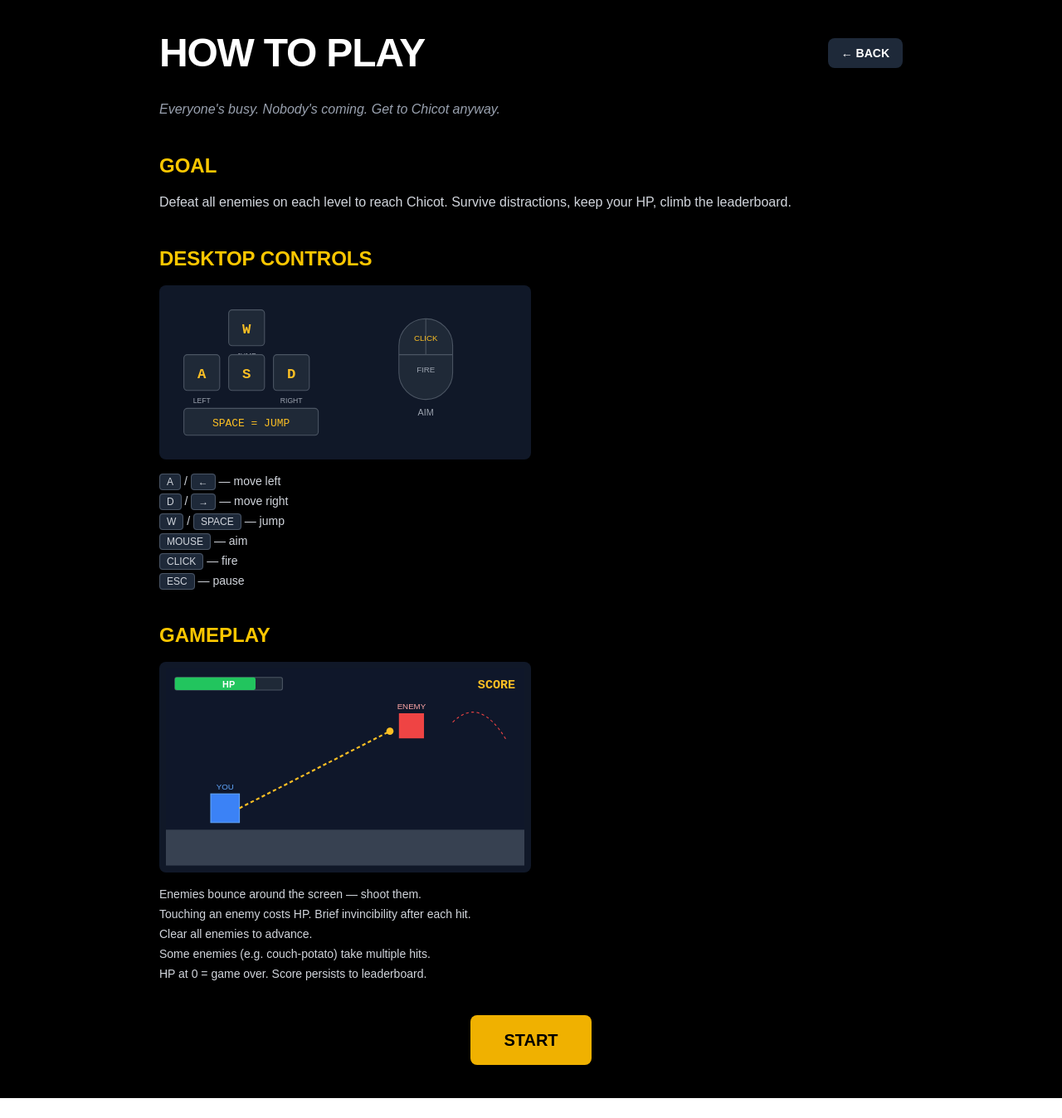
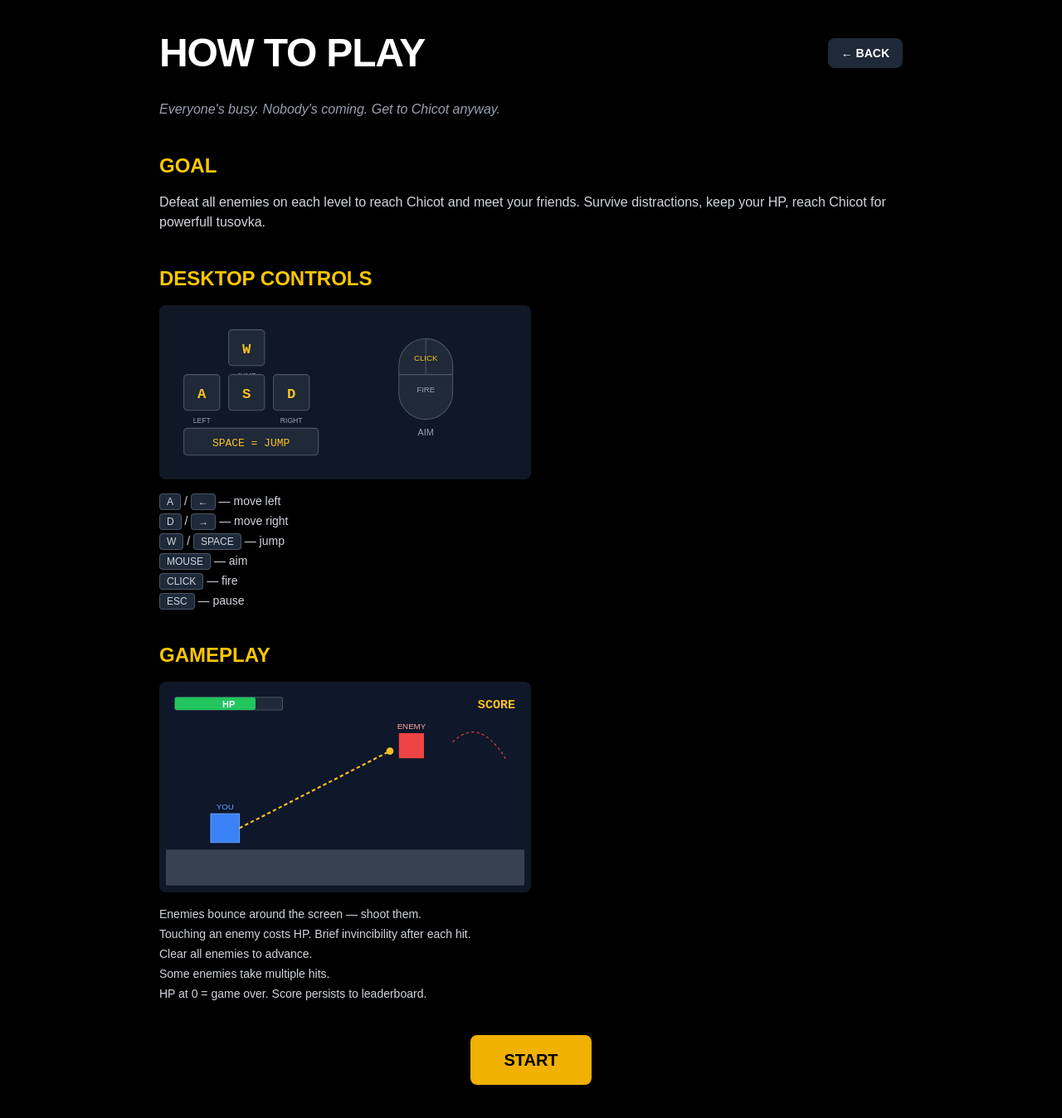
Before and after one commit to valikwork/zolotiheroes, a Next.js app: page /how-to-play in a window 1280 px wide. Shown: the whole page at 83% size. Before the commit the page ends 1324 px from the top, so only its background shows below. Built offline with nearby package versions, Linux system fonts and the light colour scheme.

Commit message:
feat: update gameplay instructions for clarity and detail

```diff
--- a/src/app/how-to-play/page.tsx
+++ b/src/app/how-to-play/page.tsx
@@ -25,8 +25,9 @@ export default function HowToPlay() {
         {/* Goal */}
         <Section title="GOAL">
           <p className="text-gray-300">
-            Defeat all enemies on each level to reach Chicot. Survive
-            distractions, keep your HP, climb the leaderboard.
+            Defeat all enemies on each level to reach Chicot and meet your
+            friends. Survive distractions, keep your HP, reach Chicot for
+            powerfull tusovka.
           </p>
         </Section>
 
@@ -74,7 +75,7 @@ export default function HowToPlay() {
               Touching an enemy costs HP. Brief invincibility after each hit.
             </li>
             <li>Clear all enemies to advance.</li>
-            <li>Some enemies (e.g. couch-potato) take multiple hits.</li>
+            <li>Some enemies take multiple hits.</li>
             <li>HP at 0 = game over. Score persists to leaderboard.</li>
           </ul>
         </Section>
```
